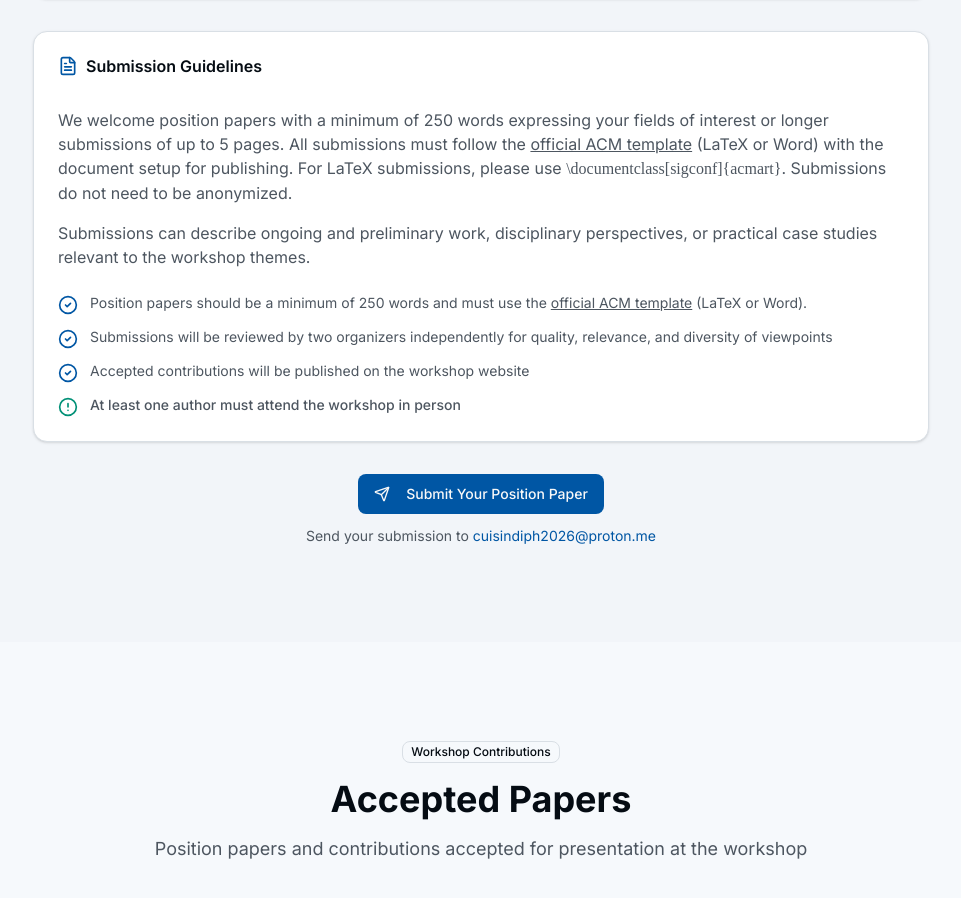
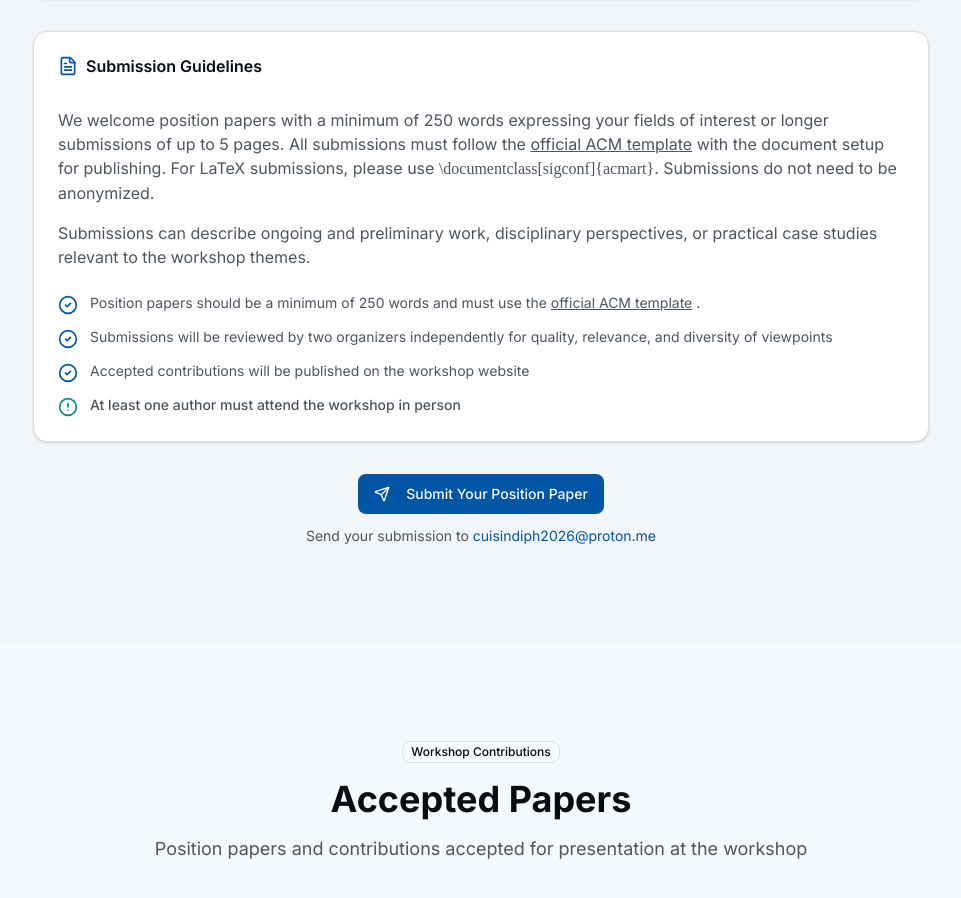
Before and after one commit to TalkHealthyToMe/TalkHealthyToMe.github.io, a Next.js app: page / in a window 1280 px wide. Shown: the part 4361-5259 px from the top of the page, without its empty margins (159-1120 px from the left). Built offline with nearby package versions, Linux system fonts and the light colour scheme.

Commit message:
Fix template instructions call for participation section

```diff
--- a/components/call-for-participation-section.tsx
+++ b/components/call-for-participation-section.tsx
@@ -48,7 +48,7 @@ export function CallForParticipationSection() {
                 >
                   official ACM template
                 </a>{" "}
-                (LaTeX or Word) with the document setup for publishing. For LaTeX submissions, please use {" "}
+                with the document setup for publishing. For LaTeX submissions, please use {" "}
                 <span className="font-mono">\documentclass[sigconf]&#123;acmart&#125;</span>. Submissions do not need to be anonymized.
               </p>
               <p className="text-muted-foreground">
@@ -68,7 +68,7 @@ export function CallForParticipationSection() {
                     >
                       official ACM template
                     </a>{" "}
-                    (LaTeX or Word).
+                    .
                   </p>
                 </div>
                 <div className="flex items-start gap-3">
```
